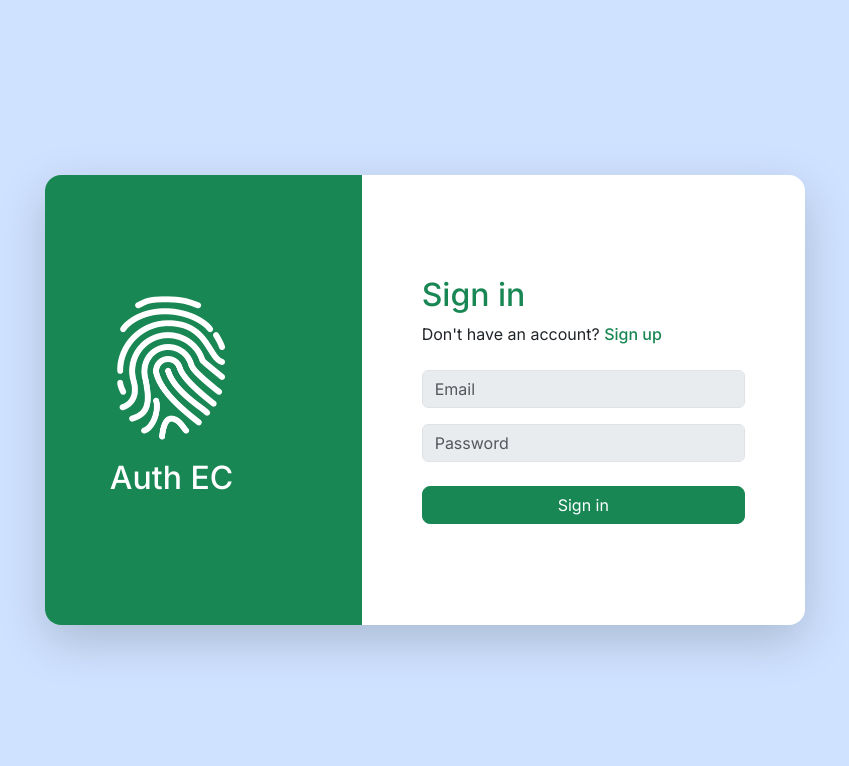
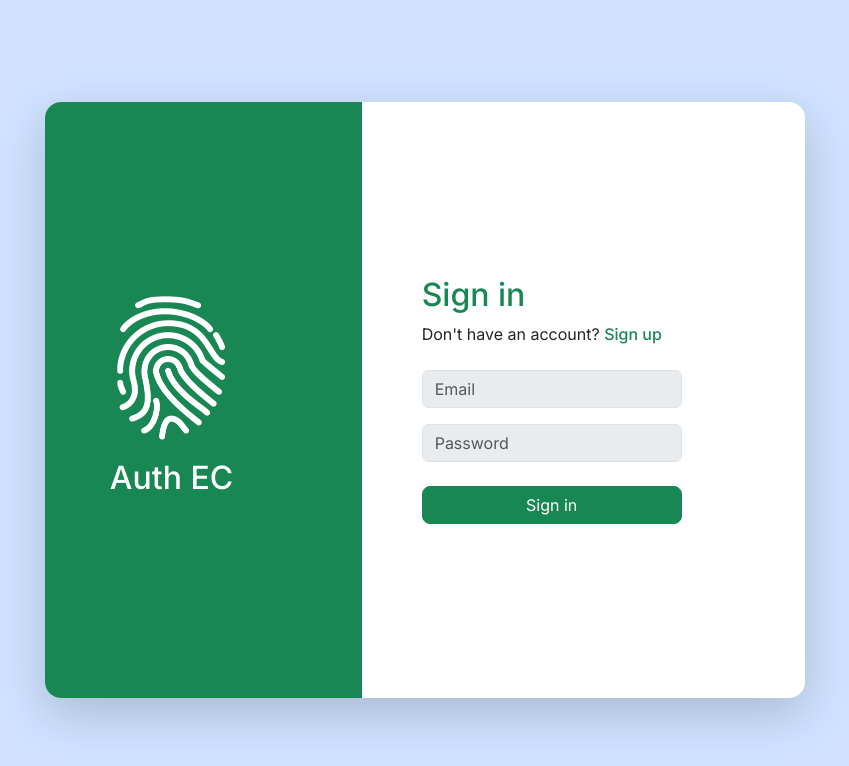
Before and after one commit to MILANGIRI17/AuthEC, an Angular app in the folder frontend/AuthECClient/: page / in a window 1280 px wide. Shown: the top 766 px of the page, without its empty margins (215-1064 px from the left). Built offline with nearby package versions, Linux system fonts and the light colour scheme.

Commit message:
Added fade-in fade-out animation on user component.

```diff
--- a/frontend/AuthECClient/src/app/app.config.ts
+++ b/frontend/AuthECClient/src/app/app.config.ts
@@ -1,5 +1,5 @@
-import { ApplicationConfig, provideBrowserGlobalErrorListeners } from '@angular/core';
-import { provideRouter } from '@angular/router';
+import { ApplicationConfig, inject, provideBrowserGlobalErrorListeners } from '@angular/core';
+import { provideRouter, withViewTransitions, isActive, Router } from '@angular/router';
 
 import { routes } from './app.routes';
 import { provideHttpClient } from '@angular/common/http';
@@ -8,7 +8,7 @@ import { provideToastr } from 'ngx-toastr';
 export const appConfig: ApplicationConfig = {
   providers: [
     provideBrowserGlobalErrorListeners(),
-    provideRouter(routes),
+    provideRouter(routes, withViewTransitions()),
     provideHttpClient(),
     provideToastr({
       timeOut: 3000,
--- a/frontend/AuthECClient/src/app/app.routes.ts
+++ b/frontend/AuthECClient/src/app/app.routes.ts
@@ -9,24 +9,29 @@ export const routes: Routes =
     {
         path:'',
         component: User,
+        title: 'Home Page',
         children:
         [
             {
                 path:'',
+                title: 'Login',
                 component: Login
             },
             {
                 path:'signup',
+                title: 'Signup',
                 component: Registration
             },
             {
                 path: 'singin',
+                title: 'Signin',
                 component: Login
             }
         ]
     },
     {
-        path : 'dashboard',
+        path: 'dashboard',
+        title: 'Dashboard',
         component: Dashboard
     }
 ];
--- a/frontend/AuthECClient/src/app/user/user.html
+++ b/frontend/AuthECClient/src/app/user/user.html
@@ -1,16 +1,18 @@
 <div class="container">
   <div class="row vh-100 align-items-center">
     <div class="col-xxl-6 offset-xxl-3 col-lg-8 offset-lg-2 col-10 offset-1">
-      <div class="row rounded-4 border-0 shadow-lg bg-white" style="min-height: 450px">
+      <div class="row rounded-4 border-0 shadow-lg bg-white" style="min-height: 550px">
         <div class="col-md-5 d-md-flex d-none bg-success rounded-start-4 align-items-center justiry-content-center">
           <div class="text-center text-white">
             <img title="authec-logo" src="authec-logo.png" class="w-50 mb-3" />
             <h2 class="fw-border">Auth EC</h2>
           </div>
         </div>
-        <div class="col-md-7 col-12 d-flex justiry-content-start align-items-center">
+        <div class="col-md-7 col-12">
           <div class="p-5 w-100">
-            <router-outlet />
+            <div class="d-flex justiry-content-start align-items-center user-content" style="view-transition-name: user-content;">
+              <router-outlet />
+            </div>
           </div>
         </div>
       </div>
--- a/frontend/AuthECClient/src/styles.css
+++ b/frontend/AuthECClient/src/styles.css
@@ -9,3 +9,27 @@ body{
     margin: 0.3rem !important;
     margin-top: 0.1rem !important;
 }
+
+.user-content{
+    min-height: 500px;
+    display: block;
+}
+
+/* Fade animation for route transitions */
+::view-transition-old(user-content) {
+  animation: fade-out 1s ease-out forwards;
+}
+
+::view-transition-new(user-content) {
+  animation: fade-in 1s ease-in forwards;
+}
+
+@keyframes fade-out {
+  from { opacity: 1; }
+  to { opacity: 0; }
+}
+
+@keyframes fade-in {
+  from { opacity: 0; }
+  to { opacity: 1; }
+}
```
